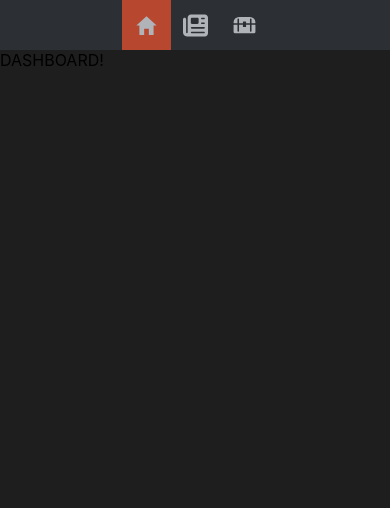
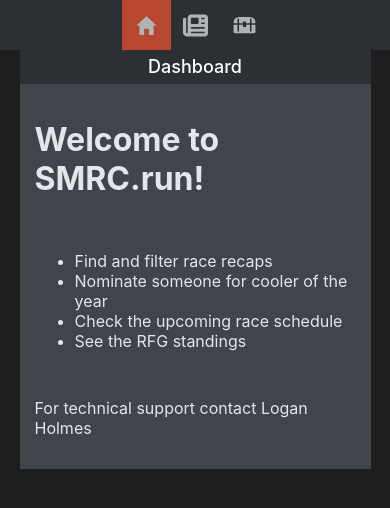
Before and after one commit to realloganholmes/SMRC, a React (Create React App) app: page /home in a window 390 px wide. Shown: the top 508 px of the page. Built offline with nearby package versions, Linux system fonts and the light colour scheme.

Commit message:
Cleanup UI and add dashboard

```diff
--- a/src/Pages/Dashboard/dashboard.js
+++ b/src/Pages/Dashboard/dashboard.js
@@ -1,6 +1,26 @@
+import './dashboard.scss';
+
 const Dashboard = () => {
     return (
-        <div>DASHBOARD!</div>
+        <div className="dashboard-container">
+            <div className="content">
+                <div className="header-content">
+                    <div className="header-text">
+                        Dashboard
+                    </div>
+                </div>
+                <div className="body-content">
+                    <h1>Welcome to SMRC.run!</h1>
+                    <ul>
+                        <li>Find and filter race recaps</li>
+                        <li>Nominate someone for cooler of the year</li>
+                        <li>Check the upcoming race schedule</li>
+                        <li>See the RFG standings</li>
+                    </ul>
+                    <p>For technical support contact Logan Holmes</p>
+                </div>
+            </div>
+        </div>
     );
 }
 
--- a/src/Pages/Dashboard/dashboard.scss
+++ b/src/Pages/Dashboard/dashboard.scss
@@ -1,3 +1,52 @@
-Dashboard {
+.dashboard-container {
+    width: 100%;
+    display: flex;
+    justify-content: center;
 
+    .content {
+        width: 90%;
+        max-width: 1000px;
+        color: white;
+        border-radius: 5px;
+    }
+
+    .header-content {
+        position: sticky;
+        top: 50px;
+        background-color: var(--navbar-color);
+        display: flex;
+        flex-direction: row;
+        justify-content: center;
+        font-weight: 500;
+    }
+
+    .header-text {
+        padding: 15px;
+        line-height: 35px;
+        font-size: 35px;
+    }
+
+    .body-content {
+        background-color: var(--navbar-hover);
+        color: black;
+        padding: 15px;
+        display: flex;
+        flex-direction: column;
+        align-items: center;
+        gap: 15px;
+        color: var(--text-color);
+    }
+
+    @media(max-width: 950px) {
+        .header-content {
+            flex-direction: column;
+            align-items: center;
+        }
+
+        .header-text {
+            font-size: 18px;
+            line-height: 18px;
+            padding: 8px;
+        }
+    }
 }
--- a/src/Pages/Recaps/recaps-modal.js
+++ b/src/Pages/Recaps/recaps-modal.js
@@ -5,6 +5,7 @@ import { AdapterDayjs } from "@mui/x-date-pickers/AdapterDayjs";
 import dayjs from "dayjs";
 import './recaps-modal.scss';
 import { apiFetch } from '../../Utilities/apiClient';
+import { RACE_DISTANCES } from './recaps';
 
 const RecapsModal = ({ reloadRecaps }) => {
     const [modalIsOpen, setIsOpen] = useState(false);
@@ -135,7 +136,7 @@ const RecapsModal = ({ reloadRecaps }) => {
                             value={distance}
                             onChange={(e) => setDistance(e.target.value)}
                         >
-                            {["5k", "10k", "Half Marathon", "Marathon", "50k", "50 Mile", "100k", "100 Mile"].map((dist) => (
+                            {RACE_DISTANCES.map((dist) => (
                                 <option key={dist} value={dist}>
                                     {dist}
                                 </option>
--- a/src/Pages/Recaps/recaps-modal.scss
+++ b/src/Pages/Recaps/recaps-modal.scss
@@ -72,4 +72,18 @@
         background-color: var(--button-hover);
         cursor: pointer;
     }
+
+    @media(max-width: 950px) {
+        .add-recap-button {
+            font-size: 10px;
+            padding: 4px;
+        }
+
+        .add-recap-button {
+            position: relative;
+            top: 0;
+            left: 0;
+            margin-bottom: 8px;
+        }
+    }
 }
--- a/src/Pages/Recaps/recaps.js
+++ b/src/Pages/Recaps/recaps.js
@@ -61,42 +61,49 @@ const Recaps = () => {
                     <div className="header-text">
                         Race Recaps
                     </div>
+                    <div className="header-buttons">
+                        <div onClick={() => setShowFilters(!showFilters)} className="filter-button">{showFilters ? 'Hide ' : 'Show '}Filters</div>
                         <RecapsModal reloadRecaps={loadRecaps}></RecapsModal>
-                    <button onClick={() => setShowFilters(!showFilters)}>Filters</button>
                     </div>
-                {showFilters && (
-                    <div style={{
-                        position: 'fixed',
-                        top: 0,
-                        right: 0,
-                        width: '300px',
-                        height: '100%',
-                        backgroundColor: 'white',
-                        borderLeft: '1px solid #ccc',
-                        padding: '1rem',
-                        zIndex: 1000,
-                        overflowY: 'auto',
-                        color: 'black',
-                    }}>
-                        <h3>Filter Recaps</h3>
+                </div>
+                <div className="body-content">
+                    { showFilters &&
+                        <div className="filter-container">
+                            <div className="filter-options">
+                                <div>
                                     <label>Date:</label>
                                     <input type="date" value={filters.date} onChange={e => setFilters({ ...filters, date: e.target.value })} />
+                                </div>
+                                <div>
                                     <label>Start Date:</label>
                                     <input type="date" value={filters.startDate} onChange={e => setFilters({ ...filters, startDate: e.target.value })} />
+                                </div>
+                                <div>
                                     <label>End Date:</label>
                                     <input type="date" value={filters.endDate} onChange={e => setFilters({ ...filters, endDate: e.target.value })} />
+                                </div>
+                                <div>
                                     <label>Distance:</label>
-                        <input type="text" value={filters.distance} onChange={e => setFilters({ ...filters, distance: e.target.value })} />
+                                    <select type="text" value={filters.distance} onChange={e => setFilters({ ...filters, distance: e.target.value })}>
+                                        {RACE_DISTANCES.map((dist) => (
+                                            <option key={dist} value={dist}>
+                                                {dist}
+                                            </option>
+                                        ))}
+                                    </select>
+                                </div>
+                                <div>
                                     <label>Race Name:</label>
                                     <input type="text" value={filters.raceName} onChange={e => setFilters({ ...filters, raceName: e.target.value })} />
+                                </div>
+                                <div>
                                     <label>Author:</label>
                                     <input type="text" value={filters.author} onChange={e => setFilters({ ...filters, author: e.target.value })} />
-
+                                </div>
+                            </div>
                             <button onClick={() => loadRecaps()}>Search</button>
-                        <button onClick={() => setShowFilters(false)}>Close</button>
                         </div>
-                )}
-                <div className="body-content">
+                    }
                     {recaps.map((recap) => (
                         <a href={recap.hostUrl} target='_blank' rel='noreferrer' style={{ textDecoration: 'none', color: 'inherit' }}>
                             <div className="recap-container">
@@ -125,3 +132,5 @@ const Recaps = () => {
 }
 
 export default Recaps;
+
+export const RACE_DISTANCES = ["5k", "10k", "Half Marathon", "Marathon", "50k", "50 Mile", "100k", "100 Mile"]
--- a/src/Pages/Recaps/recaps.scss
+++ b/src/Pages/Recaps/recaps.scss
@@ -20,25 +20,31 @@
         font-weight: 500;
     }
 
-    .header-text {
-        padding: 15px;
-        line-height: 35px;
-        font-size: 35px;
+    .header-buttons {
+        display: flex;
+        flex-direction: row;
+        gap: 8px;
     }
 
-    .add-button {
+    .filter-button {
         font-size: 16px;
         position: absolute;
         top: 15px;
-        right: 15px;
+        left: 15px;
         background-color: var(--navbar-active);
         padding: 7px;
         border-radius: 3px;
     }
 
-    .add-button:hover {
+    .filter-button:hover {
         background-color: var(--button-hover);
         cursor: pointer;
+    }
+
+    .header-text {
+        padding: 15px;
+        line-height: 35px;
+        font-size: 35px;
     }
 
     .body-content {
@@ -68,8 +74,23 @@
         font-weight: 500;
     }
 
-    .recap-content {
-        font-size: 14px;
+    .filter-container {
+        display: flex;
+        flex-direction: column;
+        align-items: center;
+        gap: 10px;
+    }
+
+    .filter-options {
+        display: flex;
+        flex-direction: row;
+        flex-wrap: wrap;
+        gap: 8px;
+
+        div {
+            display: flex;
+            flex-direction: column;
+        }
     }
 
     @media(max-width: 950px) {
@@ -84,20 +105,20 @@
             padding: 8px;
         }
 
-        .nominate-button {
+        .recap-title-container {
+            font-size: 18px;
+        }
+
+        .filter-button {
             font-size: 10px;
             padding: 4px;
         }
 
-        .nominate-button {
+        .filter-button {
             position: relative;
             top: 0;
             left: 0;
             margin-bottom: 8px;
         }
-
-        .nominee-title-container {
-            font-size: 18px;
-        }
     }
 }
```
Lines whose indentation alone changed are shown as unchanged.
